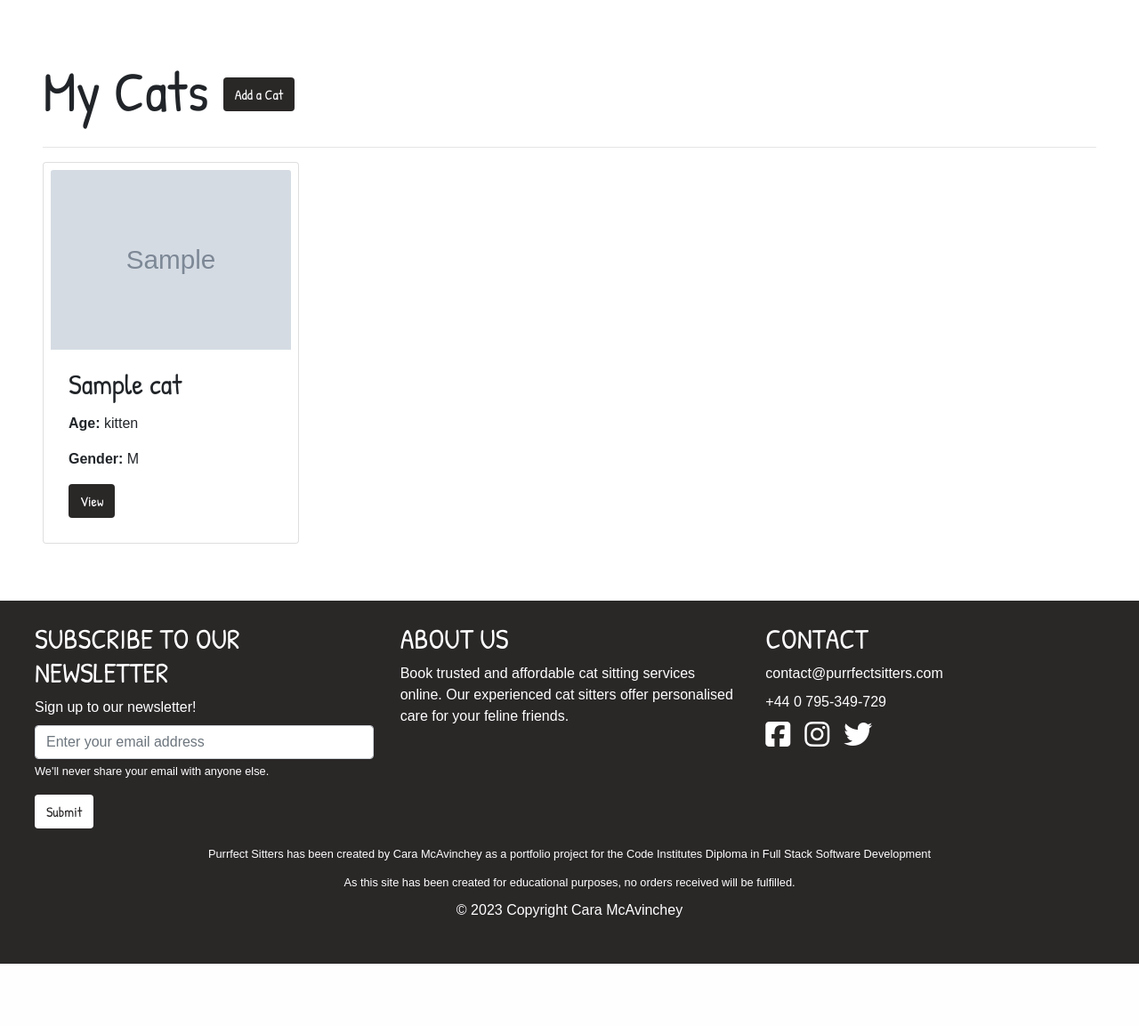
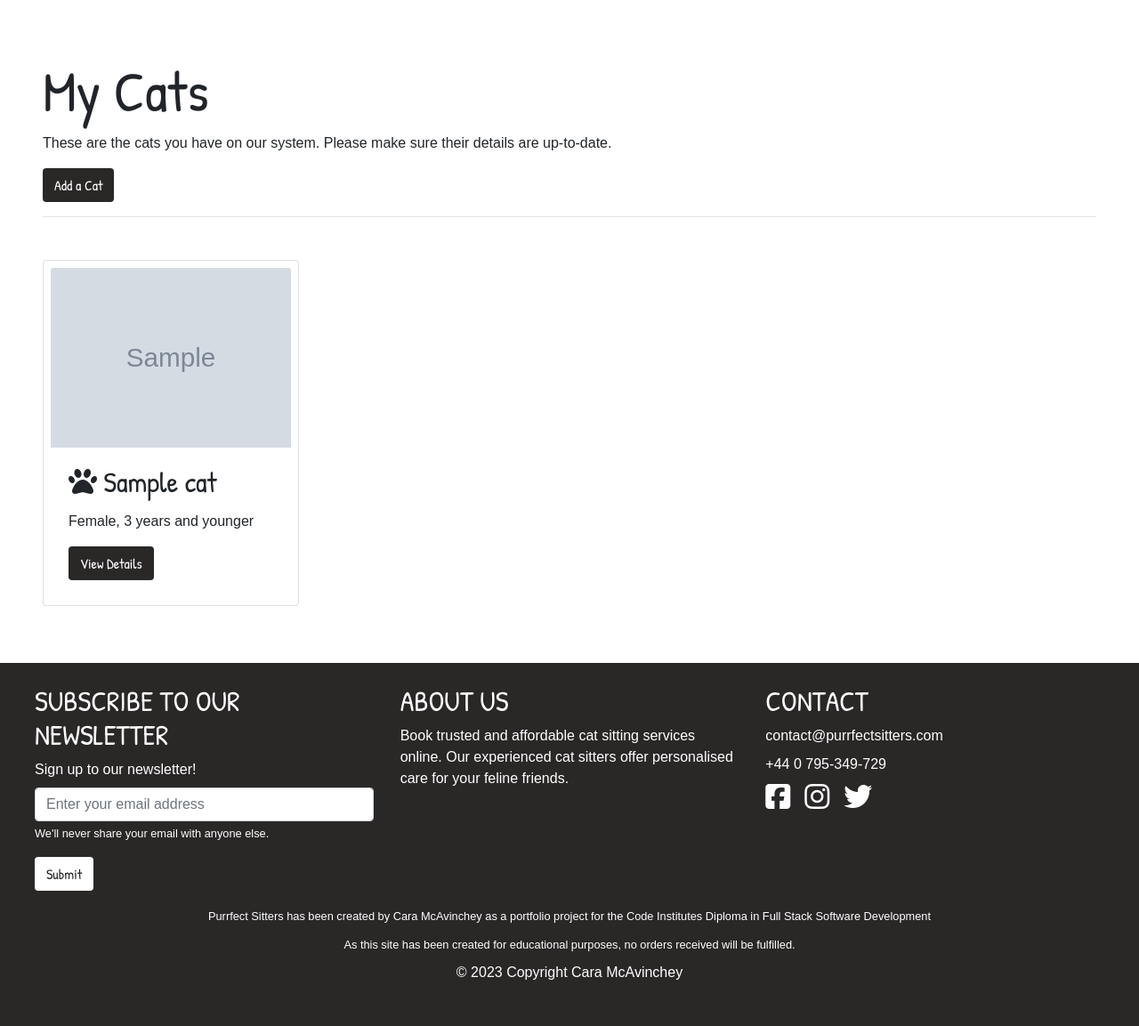
Before and after one commit to CaraMcAvinchey/purrfect-sitters, a Django app: template cat/templates/cat/cat-profile.html in a window 1280 px wide. Shown: the part 126-1279 px from the top of the page at 89% size. Before the commit the page ends 1209 px from the top, so only its background shows below. Run offline with Django 3.2, Linux system fonts and the light colour scheme; the template is opened without the code that fills it: values that come from a table or form of the project are taken from there, others are empty; tables that the repository leaves empty hold one stand-in row (values such as "Sample post"); grey boxes marked "Sample" are stand-in pictures; parts of the project's set-up code (start-up, migrations or seed data) failed here and were passed over; some libraries are stand-ins or nearby versions; some web fonts are replaced.

Commit message:
Add cat card details to cat profiles

```diff
--- a/cat/models.py
+++ b/cat/models.py
@@ -24,24 +24,24 @@ class Cat(models.Model):
     )
 
     CAT_AGES = [
-        ("kitten", "3 years and younger"),
-        ("teenager", "4-9 years old"),
-        ("adult", "10-15 years old"),
-        ("geriatric", "Above 16 years old"),
+        ("3 years and younger", "3 years and younger"),
+        ("4-9 years old", "4-9 years old"),
+        ("10-15 years old", "10-15 years old"),
+        ("Above 16 years old", "Above 16 years old"),
     ]
 
     cat_age = models.CharField(
-        max_length=10,
+        max_length=50,
         choices=CAT_AGES,
     )
 
     GENDER_CHOICES = [
-        ("M", "Female"),
-        ("F", "Male"),
+        ("Female", "Female"),
+        ("Male", "Male"),
     ]
 
     cat_gender = models.CharField(
-        max_length=2,
+        max_length=10,
         choices=GENDER_CHOICES
     )
 
--- a/cat/templates/cat/cat-profile.html
+++ b/cat/templates/cat/cat-profile.html
@@ -8,32 +8,52 @@
 
 {% block content %}
 
-<div class="d-flex text-container align-items-center">
+<div>
     <h1>My Cats</h1>
+    <p>These are the cats you have on our system. Please make sure their details are up-to-date.</p>
     <a href="#">
-        <button type="button" class="btn btn-custom-dark ml-3">Add a Cat</button>
+        <button type="button" class="btn btn-custom-dark">Add a Cat</button>
     </a>
 </div>
 <hr>
 
     {% for cats in cat_list %}
-        <section class="d-flex text-container">
+        <section class="d-flex text-container mt-5">
             <div class="card p-2 bd-highlight" style="width: 18rem;">
-                <img src="{{ cat.cat_image.url }}" class="card-img-top" alt="A picture of your cat for their profile">
+                <img src="{{ cats.cat_image.url }}" class="card-img-top" alt="A picture of your cat for their profile">
                 <div class="card-body">
-                    <h3 class="card-title">{{ cat.cat_name }}</h3>
-                    <p><b>Age:</b> {{cat.cat_age}}</p>
-                    <p><b>Gender:</b> {{cat.cat_gender}}</p>
-                    <a href="{% url 'cat_detail' cats.id %}" class="btn btn-custom-dark">View</a>
+                    <h3 class="card-title"><i class="fa-solid fa-paw"></i> {{ cats.cat_name }}</h3>
+                    <p>{{ cats.cat_gender }}, {{ cats.cat_age }}</p>
+                    <a href="{% url 'cat_detail' cats.id %}" class="btn btn-custom-dark">View Details</a>
                 </div>
             </div>
         </section>
+         <!-- set the columns depending on no of items -->
+            {% if forloop.counter|divisibleby:1 %}
+                <div class="col-10 offset-1 d-sm-none mb-5">
+                    <hr>
+                </div>
+            {% endif %}
+            {% if forloop.counter|divisibleby:2 %}
+                <div class="col-10 offset-1 d-none d-sm-block d-md-block d-lg-none mb-5">
+                    <hr>
+                </div>
+            {% endif %}
+            {% if forloop.counter|divisibleby:3 %}
+                <div class="col-10 offset-1 d-none d-none d-lg-block d-xl-none mb-5">
+                    <hr>
+                </div>
+            {% endif %}
+            {% if forloop.counter|divisibleby:4 %}
+                <div class="col-10 offset-1 d-none d-xl-block mb-5">
+                    <hr>
+                </div>
+            {% endif %}
     {% empty %}
+        <section class="text-center mt-5">
             <h1>No cats here!</h1>
             <p>You don't have any cats in the system yet.</p>
-            <a href="#">
-                <button type="button" class="btn btn-custom-dark ml-3">Add a Cat</button>
-            </a>
+        </section>
     {% endfor %}
 
 {% endblock %}
```
Also changed, not shown: cat/templates/cat/cat-detail.html (+2 -7 lines), purrfect_sitters/settings.py (+20 -20 lines), cat/migrations/0002_auto_20230512_2227.py (added), cat/migrations/0003_alter_cat_cat_gender.py (added), media/IMG_6074.jpeg (added), service/migrations/0003_alter_services_service_choice.py (added).
